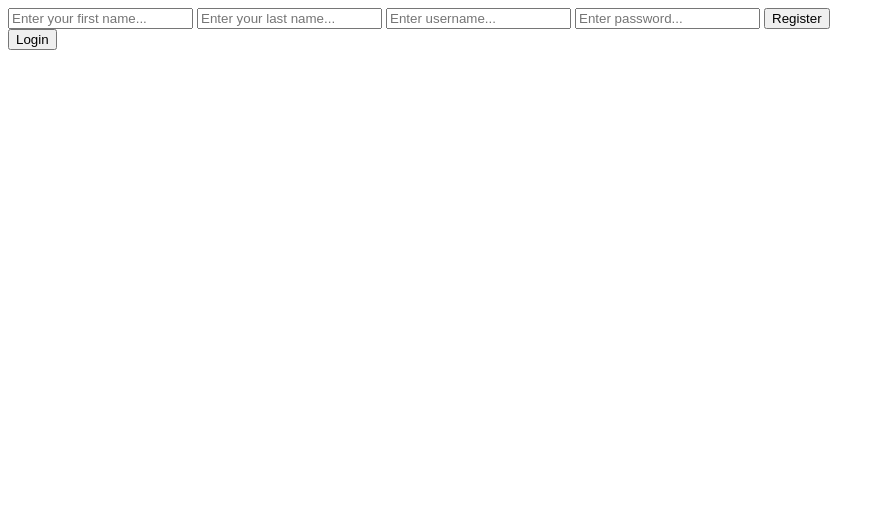
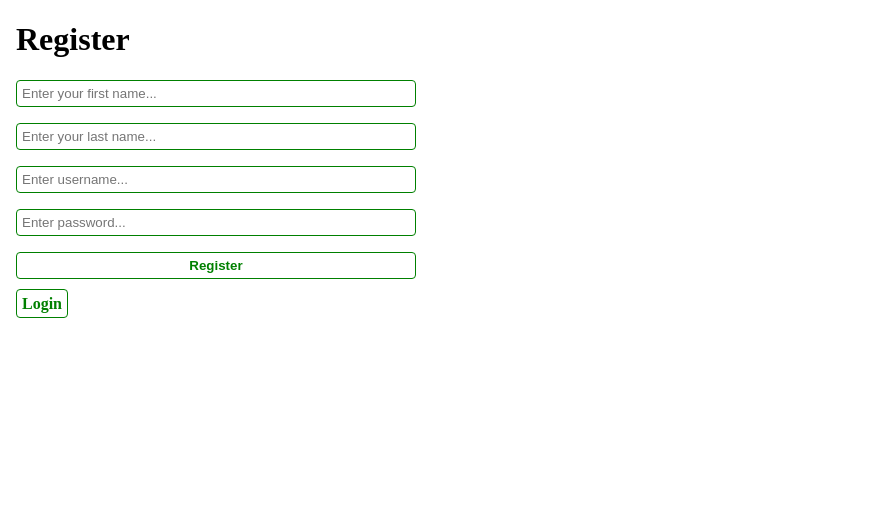
Before and after one commit to khatoni/Snake-Game, a Node server app: page /pages/register in a window 1280 px wide. Shown: the top 517 px of the page, without its empty margins (0-885 px from the left). Before the commit the page ends 50 px from the top, so only its background shows below. Run offline with Node 20, Linux system fonts and the light colour scheme.

Commit message:
some styling

```diff
--- a/index.js
+++ b/index.js
@@ -15,6 +15,14 @@ app.use(express.static(path.resolve('static')));
 
 app.get('/', (req, res) => {
   res.render('home');
+});
+
+app.get('/login', (req, res) => {
+  res.render('login');
+});
+
+app.get('/register', (req, res) => {
+  res.render('register');
 });
 
 app.get('/pages/single-player', (req, res) => {
--- a/pages/register.ejs
+++ b/pages/register.ejs
@@ -4,16 +4,18 @@
     <meta charset="UTF-8" />
     <meta name="viewport" content="width=device-width, initial-scale=1.0" />
     <title>Snake Game</title>
+    <link rel="stylesheet" href="/common.css" />
   </head>
   <body>
-    <div>
+    <h1>Register</h1>
+    <div class="form">
         <input type="text" id="firstName" placeholder="Enter your first name...">
         <input type="text" id="lastName" placeholder="Enter your last name...">
         <input type="text" id="username" placeholder="Enter username...">
         <input type="text" id="password" placeholder="Enter password...">
-        <button id="mybut">Register</button>
+        <button class="button" id="mybut">Register</button>
     </div>
-        <a href="/pages/login"><button>Login</button></a>
+        <a class="button" href="/pages/login">Login</a>
     <div id="messages"></div>
   </body>
 </html>
--- a/static/common.css
+++ b/static/common.css
@@ -10,7 +10,6 @@ header {
 
 input {
     outline: none;
-    margin-right: 8px;
     border: 1px solid green;
     border-radius: 4px;
     padding: 5px;
@@ -18,7 +17,7 @@ input {
 
 .button {
     border-radius: 4px;
-    border: 1px solid black;
+    border: 1px solid green;
     background-color: white;
     text-decoration: none;
     padding: 5px;
@@ -30,3 +29,14 @@ input {
         background-color: #f0f0f0;
     }
 }
+
+.form {
+    display: flex;
+    flex-direction: column;
+    max-width: 400px;
+    margin-bottom: 16px;
+
+    input{
+        margin-bottom: 16px;
+    }
+}
```
Also changed, not shown: pages/login.ejs (+5 -3 lines).
